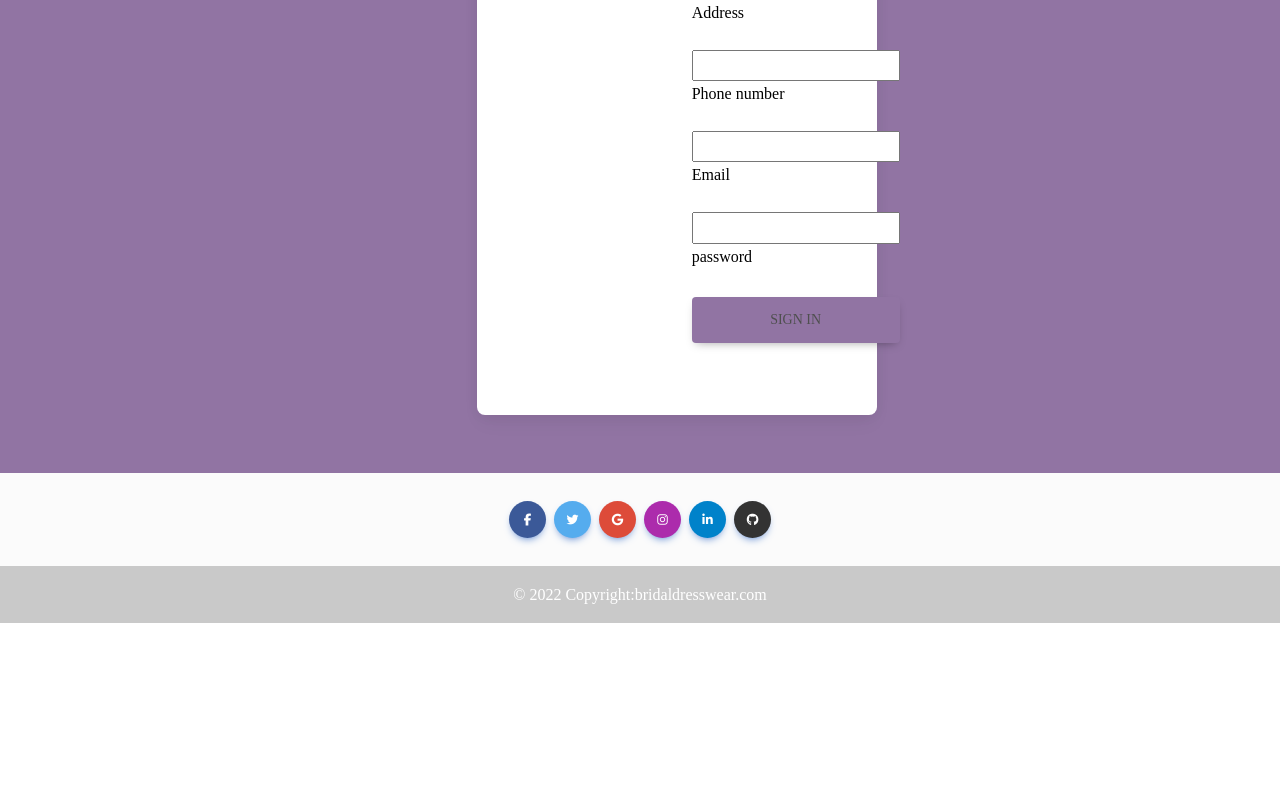
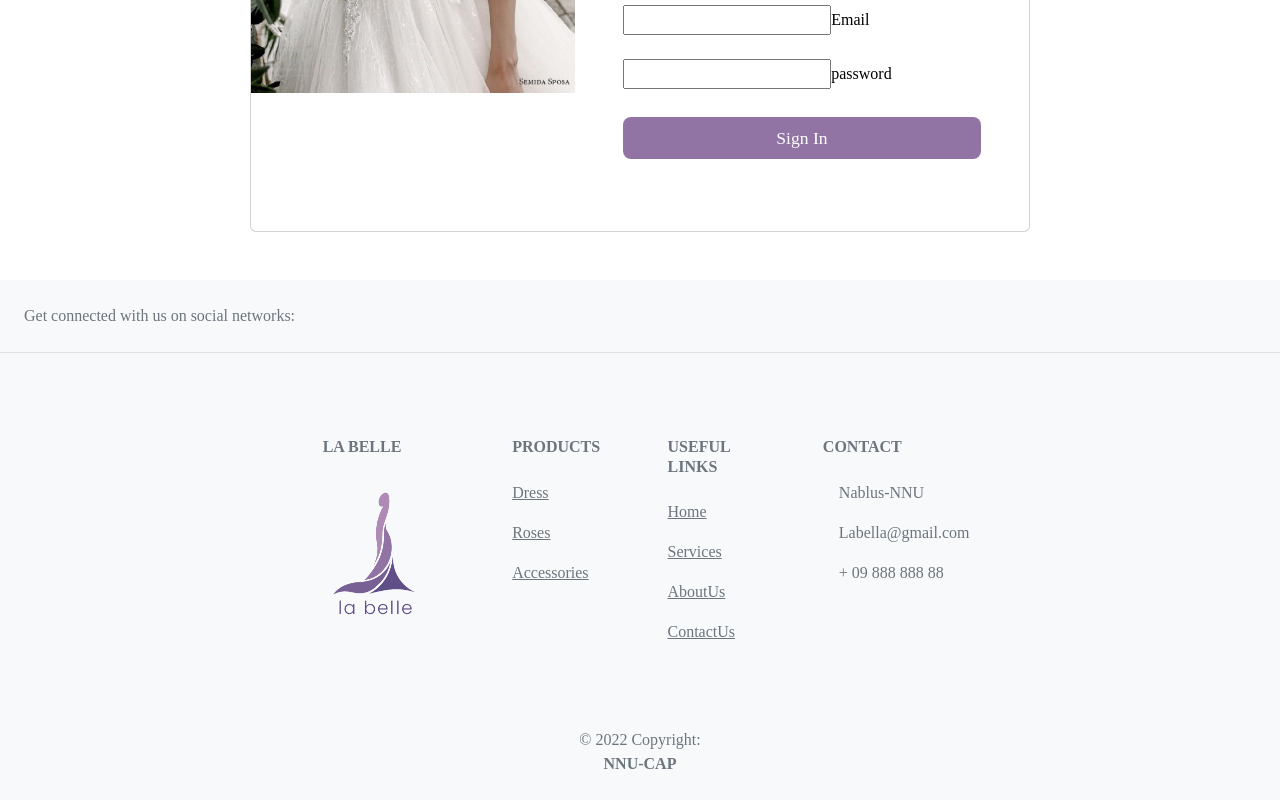
Before and after one commit to danarabdulhaq/bridal_dresswear_rental_website, a React (Create React App) app: page /Register in a window 1280 px wide. Shown: the part 589-1389 px from the top of the page. Before the commit the page ends 1212 px from the top, so only its background shows below. Built offline with nearby package versions, Linux system fonts and the light colour scheme.

Commit message:
make navbar and footer response

```diff
--- a/package.json
+++ b/package.json
@@ -3,12 +3,10 @@
   "version": "0.1.0",
   "private": true,
   "dependencies": {
-    "@fortawesome/fontawesome-free": "^6.2.1",
     "@testing-library/jest-dom": "^5.16.5",
     "@testing-library/react": "^13.4.0",
     "@testing-library/user-event": "^13.5.0",
     "mdb-react-ui-kit": "^5.0.0",
-    "mdbreact": "^5.2.0",
     "react": "^18.2.0",
     "react-dom": "^18.2.0",
     "react-router-dom": "^6.4.3",
--- a/src/App.js
+++ b/src/App.js
@@ -1,6 +1,3 @@
-
-import './App.css';
-
 import React from 'react';
 import Footer from './components/Footer/Footer';
 import Navbar from './components/Navbar/Navbar';
--- /dev/null
+++ b/src/components/Footer/Footer.css
@@ -0,0 +1,4 @@
+#footerLogo{
+
+    width: 100%;
+}
--- a/src/components/Footer/Footer.js
+++ b/src/components/Footer/Footer.js
@@ -1,84 +1,113 @@
 import React from 'react';
-import {
-  MDBFooter,
-  MDBContainer,
-  MDBIcon,
-  MDBBtn
-} from 'mdb-react-ui-kit';
+import logo from '../images/labellelogo .png'
+import {  Link } from "react-router-dom";
+import './Footer.css'
 
 const Footer = () =>  {
   return (
-    <MDBFooter className='bg-light text-center text-white'>
-      <MDBContainer className='p-4 pb-0'>
-        <section className='mb-4'>
-          <MDBBtn
-            floating
-            className='m-1'
-            style={{ backgroundColor: '#3b5998' }}
-            href='https://www.facebook.com'
-            role='button'
-          >
-            <MDBIcon fab icon='facebook-f' />
-          </MDBBtn>
+    <div id="footer">
+    <footer className="text-center text-lg-start bg-light text-muted ">
+      <section className="d-flex justify-content-center justify-content-lg-between p-4 border-bottom">
+        <div className="me-5 d-none d-lg-block">
+        <span>Get connected with us on social networks:</span>
 
-          <MDBBtn
-            floating
-            className='m-1'
-            style={{ backgroundColor: '#55acee' }}
-            href='https://www.twitter.com'
-            role='button'
-          >
-            <MDBIcon fab icon='twitter' />
-          </MDBBtn>
+        </div>
 
-          <MDBBtn
-            floating
-            className='m-1'
-            style={{ backgroundColor: '#dd4b39' }}
-            href='https://www.google.com'
-            role='button'
-          >
-            <MDBIcon fab icon='google' />
-          </MDBBtn>
-          <MDBBtn
-            floating
-            className='m-1'
-            style={{ backgroundColor: '#ac2bac' }}
-            href='https://www.instagram.com'
-            role='button'
-          >
-            <MDBIcon fab icon='instagram' />
-          </MDBBtn>
+        <div>
+          <Link to={""} className="me-4 link-secondary">
+            <i className="fab fa-facebook-f"></i>
+          </Link>
+          <Link to={""} className="me-4 link-secondary">
+            <i className="fab fa-twitter"></i>
+          </Link>
+          <Link to={""} className="me-4 link-secondary">
+            <i className="fab fa-google"></i>
+          </Link>
+          <Link to={""} className="me-4 link-secondary">
+            <i className="fab fa-instagram"></i>
+          </Link>
+        </div>
+      </section>
 
-          <MDBBtn
-            floating
-            className='m-1'
-            style={{ backgroundColor: '#0082ca' }}
-            href='https://www.linkedin.com'
-            role='button'
-          >
-            <MDBIcon fab icon='linkedin-in' />
-          </MDBBtn>
+      <section className="">
+        <div className="container text-center text-md-start mt-5">
+          <div className="row mt-3">
+            <div className="col-md-3 col-lg-4 col-xl-3 mx-auto mb-4 gx-5  ">
+              <h6 className="text-uppercase fw-bold mb-4">
+                <i className="fas fa-gem me-3 text-secondary"></i>La belle
+              </h6>
 
-          <MDBBtn
-            floating
-            className='m-1'
-            style={{ backgroundColor: '#333333' }}
-            href='https://github.com/danaabdulhaq/bridal_dresswear_rental_website'
-            role='button'
-          >
-            <MDBIcon fab icon='github' />
-          </MDBBtn>
-        </section>
-      </MDBContainer>
+              <img id='footerLogo' src={logo} alt=''/>
 
-      <div className='text-center p-3' style={{ backgroundColor: 'rgba(0, 0, 0, 0.2)' }}>
+            </div>
+
+            <div className="col-md-2 col-lg-2 col-xl-2 mx-auto mb-4">
+              <h6 className="text-uppercase fw-bold mb-4">
+                Products
+              </h6>
+              <p>
+              <Link className="text-reset" to={""}>Dress</Link>
+              </p>
+              <p>
+                <Link className="text-reset"to={''}>Roses</Link>
+              </p>
+              <p>
+                <Link className="text-reset" to={''}>Accessories</Link>
+              </p>
+            </div>
+
+
+
+            <div className="col-md-3 col-lg-2 col-xl-2 mx-auto mb-4">
+
+              <h6 className="text-uppercase fw-bold mb-4">
+                Useful links
+              </h6>
+              <p>
+                <Link className="text-reset"to={'/'}>Home</Link>
+              </p>
+              <p>
+                <Link className="text-reset"to={'/Services'}>Services</Link>
+              </p>
+              <p>
+                <Link className="text-reset"to={''}>AboutUs</Link>
+              </p>
+              <p>
+                <Link className="text-reset"to={'/ContactUs'}>ContactUs</Link>
+              </p>
+            </div>
+
+
+
+            <div className="col-md-4 col-lg-3 col-xl-3 mx-auto mb-md-0 mb-4">
+
+              <h6 className="text-uppercase fw-bold mb-4">Contact</h6>
+              <p><i className="fas fa-home me-3 text-secondary"></i> Nablus-NNU</p>
+              <p>
+                <i className="fas fa-envelope me-3 text-secondary"></i>
+                Labella@gmail.com
+              </p>
+              <p><i className="fas fa-phone me-3 text-secondary"></i> + 09 888 888 88</p>
+            </div>
+
+          </div>
+
+        </div>
+      </section>
+
+
+
+      <div className="text-center p-4" >
         © 2022 Copyright:
-        <a className='text-white' href='https://bridaldresswear.com/'>
-            bridaldresswear.com
-        </a>
+        <div  className="text-reset fw-bold" >NNU-CAP</div>
       </div>
-    </MDBFooter>
+
+    </footer>
+
+
+
+    </div>
+
   );
 }
 
--- a/src/components/Navbar/Navbar.css
+++ b/src/components/Navbar/Navbar.css
@@ -2,18 +2,14 @@ nav{
     display: flex;
     justify-content: space-between;
     align-items: center;
-    height: 8vh;
     background-color: rgb(255, 255, 255);
     color: rgb(0, 0, 0);
-    padding:0 srem;
+    padding:0 rem;
     position: fixed;
     width: 100%;
 
     }
 
-    .logo i{
-        margin: 0px; ;
-    }
     ul{
         display: flex;
         list-style-type: none;
--- a/src/components/Navbar/Navbar.js
+++ b/src/components/Navbar/Navbar.js
@@ -1,22 +1,21 @@
 import React from "react";
-import './Navbar.css';
 import {  Link } from "react-router-dom";
-
+import'./Navbar.css'
 function Navbar() {
     return (
 
 
         <>
-        <nav className="navbar navbar-expand-lg navbar-light bg-light">
+        <nav className="navbar navbar-expand-lg  navbar-light bg-light">
+          <div className="container-fluid">
             <Link  className="navbar-brand"to="/">La bella</Link>
-  <button className="navbar-toggler" type="button" data-toggle="collapse" data-target="#navbarNav" aria-controls="navbarNav" aria-expanded="false" aria-label="Toggle navigation">
+            <button className="navbar-toggler" type="button" data-bs-toggle="collapse" data-bs-target="#navbarNav" aria-controls="navbarNav" aria-expanded="false" aria-label="Toggle navigation">
       <span className="navbar-toggler-icon"></span>
     </button>
             <div className="collapse navbar-collapse" id="navbarNav">
               <ul className="navbar-nav">
-      <li className="nav-item active">
-          <Link className="nav-link active"   to="/">Home</Link>
-
+                <li className="nav-item">
+                  <Link className="nav-link active" to="/">Home</Link>
                 </li>
                 <li className="nav-item">
                   <Link className="nav-link" to="/ContactUs">Contact Us</Link>
@@ -26,23 +25,12 @@ function Navbar() {
                 </li>
                 <li className="nav-item">
                 <Link className="nav-link" to="/AboutUs">About Us</Link>
+                </li>
 
-      </li>
               </ul>
             </div>
+          </div>
         </nav>
-
-
-
-
-
-
-
-
-
-
-
-
         </>
     );
 
--- a/src/components/Slider/Slider.css
+++ b/src/components/Slider/Slider.css
@@ -3,8 +3,3 @@
     padding-top: 30px;
     height: 600px;
     }
-
-    img{
-
-        height: 600px;
-    }
--- a/src/components/pages/LoginPage.js
+++ b/src/components/pages/LoginPage.js
@@ -7,7 +7,7 @@ import '../Textbox/Textbox';
 const Login = ()=> {
 
 return (
-<div className='register' style={{backgroundColor: "#9174a3"}}>
+<div className='register' >
    <Form text= "Login to your account">
    <div className="form-outline mb-4">
         <input type="email" id="loginEmail" className="text-input" autoComplete='off' required/>
--- a/src/components/pages/RegisterPage.js
+++ b/src/components/pages/RegisterPage.js
@@ -4,7 +4,7 @@ import '../Form/Form'
 const Register = ()=> {
 
 return (
-<div className='register' style={{backgroundColor: "#9174a3"}}>
+<div className='register' >
    <Form text= "Sign into your account">
    <div className="form-outline mb-4 ">
         <input type="text" id="name" placeholder=" "className="text-input" autoComplete='off' required/>
--- a/src/index.js
+++ b/src/index.js
@@ -5,8 +5,6 @@ import App from './App';
 import reportWebVitals from './reportWebVitals';
 // for footer below two imports
 
-import 'mdb-react-ui-kit/dist/css/mdb.min.css';
-import "@fortawesome/fontawesome-free/css/all.min.css";
 import { BrowserRouter } from 'react-router-dom';
 
 
```
Lines whose indentation alone changed are shown as unchanged.
